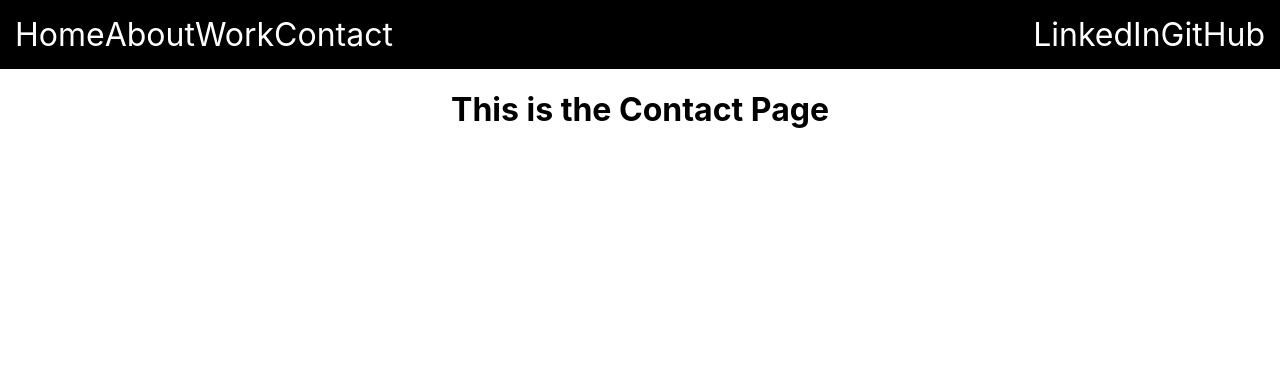
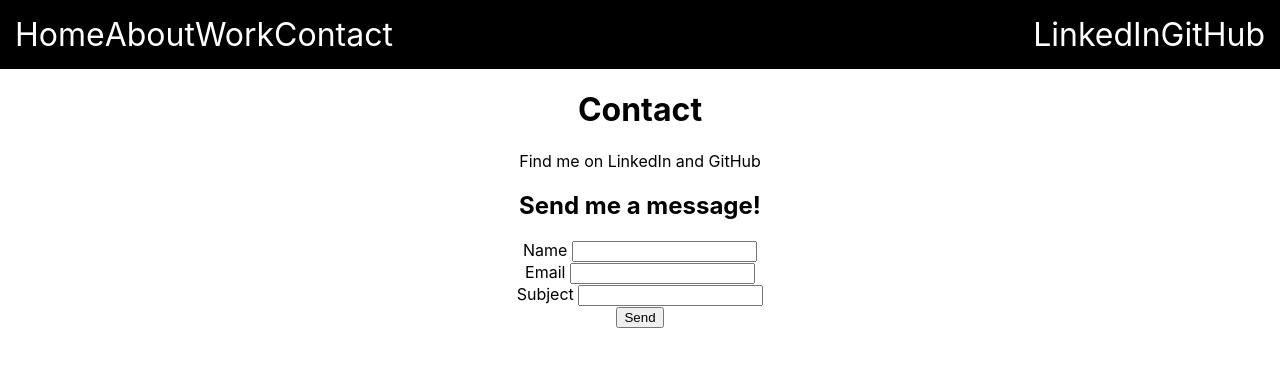
Before and after one commit to cynthiaobia/portfolio, a React (Create React App) app: page /contact in a window 1280 px wide. Shown: the top 366 px of the page. Built offline with nearby package versions, Linux system fonts and the light colour scheme.

Commit message:
updated form with handleSubmit to console.log info and show success message

```diff
--- /dev/null
+++ b/src/components/contact/ContactForm.js
@@ -0,0 +1,76 @@
+
+import { useRef, useState } from 'react';
+
+export default function ContactForm() {
+
+  // show/hide message sent setting state
+  const [showResult, setShowResult] = useState(false);
+
+  const nameRef = useRef('');
+  const emailRef = useRef('');
+  const subjectRef = useRef('');
+
+  const handleSubmit = (e) => {
+    e.preventDefault();
+
+    const formData = {
+      name: nameRef.current.value,
+      email: emailRef.current.value,
+      subject: subjectRef.current.value,
+      date: new Date()
+    }
+
+    setShowResult(true);
+
+    console.log(formData);
+
+    // clear form after submit
+    nameRef.current.value = '';
+    emailRef.current.value = '';
+    subjectRef.current.value = '';
+  }
+
+  return (
+    <div>
+      <h2>Send me a message!</h2>
+
+      <form onSubmit={handleSubmit}>
+        <div>
+          <label>Name </label>
+          <input
+            type="text"
+            ref={nameRef}
+          />
+        </div>
+
+        <div>
+          <label>Email </label>
+          <input
+            type="text"
+            ref={emailRef}
+          />
+        </div>
+
+        <div>
+          <label>Subject </label>
+          <input
+            type="text"
+            ref={subjectRef}
+          />
+        </div>
+
+        {/* <div>
+          <label>Message </label>
+          <textarea>Type your message here</textarea>
+        </div> */}
+
+        <button>Send</button>
+
+        { showResult ?
+            <div>Your message was successfully sent!</div> : null
+        }
+
+      </form>
+    </div>
+  )
+}
--- a/src/pages/Contact.js
+++ b/src/pages/Contact.js
@@ -1,6 +1,15 @@
+
+import ContactForm from "../components/contact/ContactForm"
 
 export default function Contact(props) {
   return (
-    <h1>This is the Contact Page</h1>
+    <div>
+      <h1>Contact</h1>
+      Find me on LinkedIn and GitHub
+
+      <ContactForm />
+
+
+    </div>
   )
 };
```
